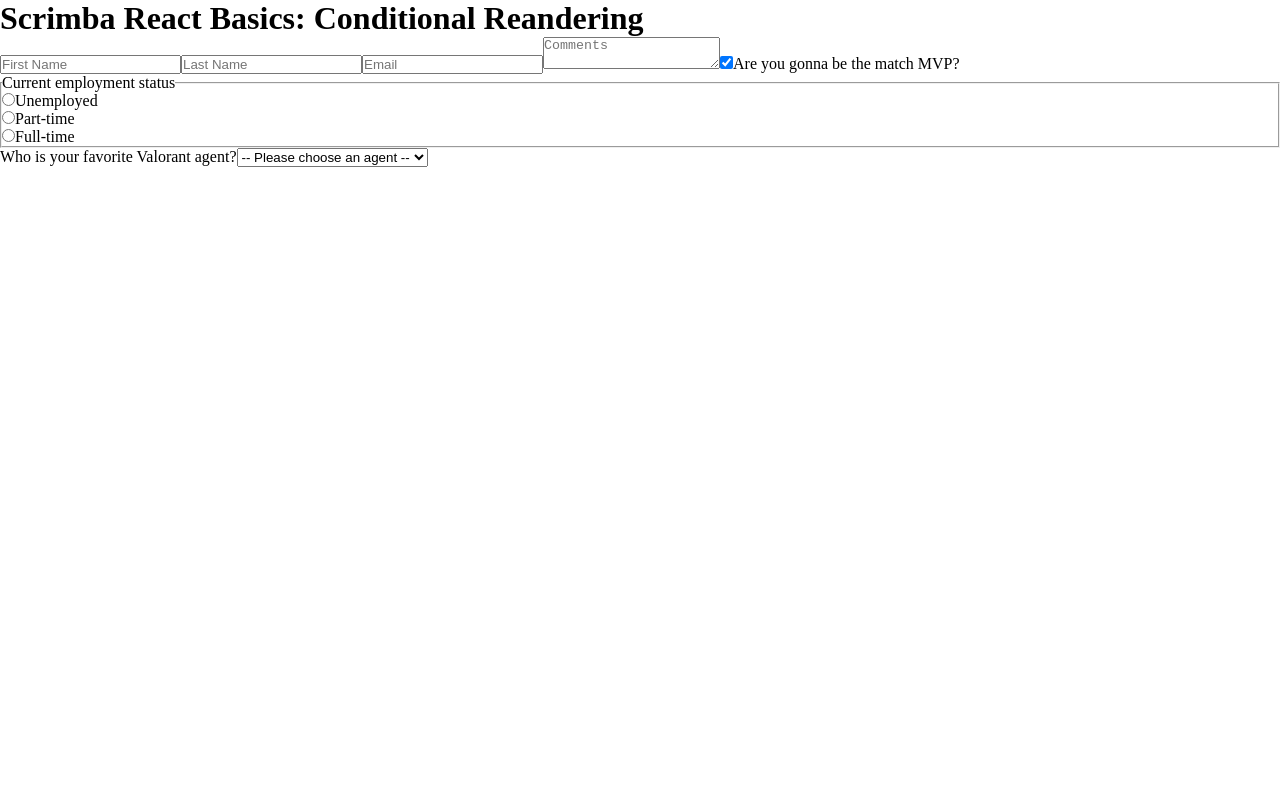
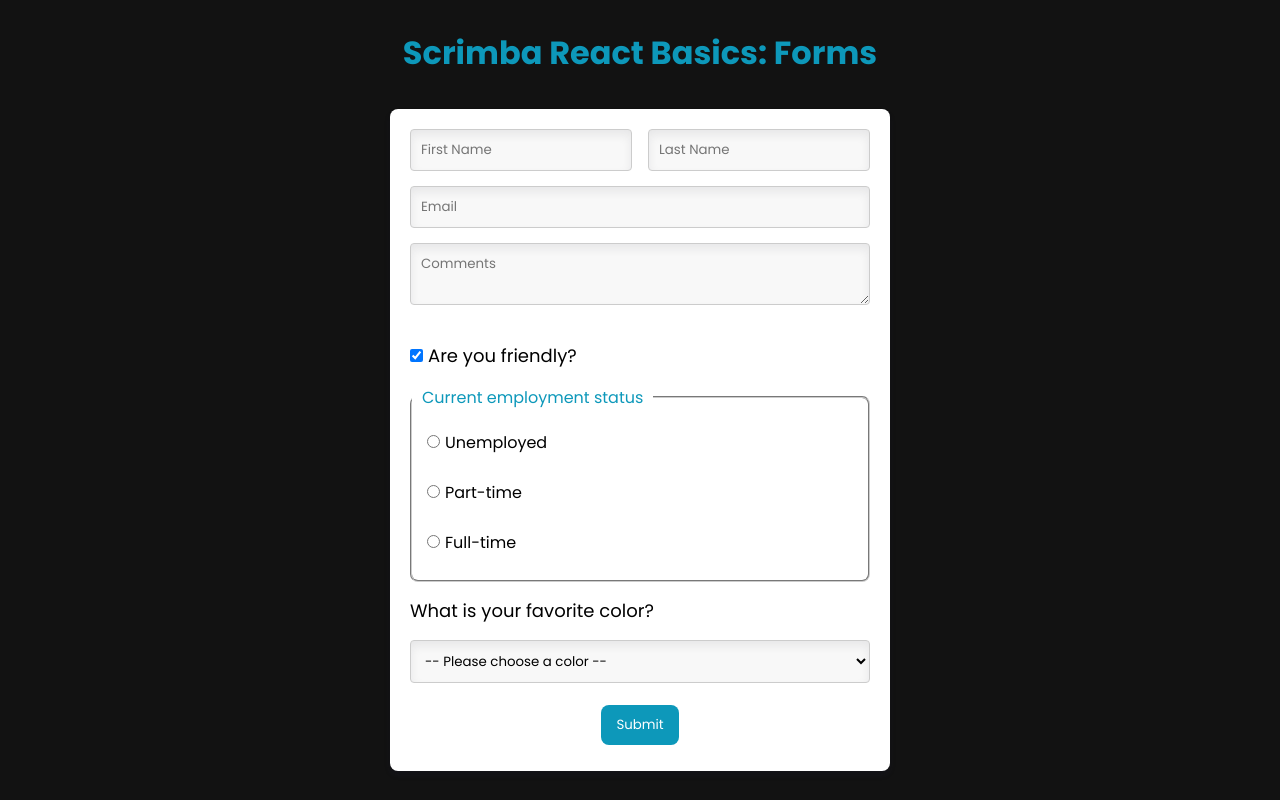
Before and after one commit to tak40/react-basics-form, a React (Vite) app: page / in a window 1280 px wide. Built offline with nearby package versions, Linux system fonts and the light colour scheme.

Commit message:
update: styling

```diff
--- a/index.html
+++ b/index.html
@@ -5,6 +5,12 @@
     <head>
         <meta charset="UTF-8" />
         <meta name="viewport" content="width=device-width, initial-scale=1.0" />
+        <link rel="preconnect" href="https://fonts.googleapis.com" />
+        <link rel="preconnect" href="https://fonts.gstatic.com" crossorigin />
+        <link
+            href="https://fonts.googleapis.com/css2?family=Nunito:wght@400;600;700&family=Poppins:wght@400;600;700&display=swap"
+            rel="stylesheet"
+        />
         <title>Scrimba React Basics: Form</title>
     </head>
     <body>
--- a/src/App.jsx
+++ b/src/App.jsx
@@ -5,7 +5,7 @@
 function App() {
     return (
         <main>
-            <h1>Scrimba React Basics: Conditional Reandering</h1>
+            <h1>Scrimba React Basics: Forms</h1>
             <Form />
         </main>
     )
--- a/src/Form.jsx
+++ b/src/Form.jsx
@@ -9,7 +9,7 @@
         lastName: '',
         email: '',
         comments: '',
-        valorant: true,
+        isFriendly: true,
         employment: '',
         favAgent: '',
     })
@@ -24,8 +24,14 @@
         })
     }
 
+    function handleSubmit(event) {
+        event.preventDefault()
+        console.log(formData)
+    }
+
     return (
-        <form>
+        <form onSubmit={handleSubmit}>
+            <div className="name">
                 <input
                     type="text"
                     placeholder="First Name"
@@ -40,6 +46,7 @@
                     name="lastName"
                     value={formData.lastName}
                 />
+            </div>
             <input
                 type="email"
                 placeholder="Email"
@@ -53,18 +60,21 @@
                 name="comments"
                 value={formData.comments}
             />
+
+            <label htmlFor="isFriendly" className='friendly-text'>
                 <input
                     type="checkbox"
-                id="valorant"
-                checked={formData.valorant}
+                    id="isFriendly"
+                    checked={formData.isFriendly}
                     onChange={handleChange}
-                name="valorant"
+                    name="isFriendly"
                 />
-            <label htmlFor="valorant">Are you gonna be the match MVP?</label>
+                Are you friendly?
+            </label>
 
             <fieldset>
                 <legend>Current employment status</legend>
-
+                <label htmlFor="unemployed">
                     <input
                         type="radio"
                         id="unemployed"
@@ -73,9 +83,10 @@
                         checked={formData.employment === 'unemployed'}
                         onChange={handleChange}
                     />
-                <label htmlFor="unemployed">Unemployed</label>
+                    Unemployed
+                </label>
                 <br />
-
+                <label htmlFor="part-time">
                     <input
                         type="radio"
                         id="part-time"
@@ -84,9 +95,10 @@
                         checked={formData.employment === 'part-time'}
                         onChange={handleChange}
                     />
-                <label htmlFor="part-time">Part-time</label>
+                    Part-time
+                </label>
                 <br />
-
+                <label htmlFor="full-time">
                     <input
                         type="radio"
                         id="full-time"
@@ -95,39 +107,26 @@
                         checked={formData.employment === 'full-time'}
                         onChange={handleChange}
                     />
-                <label htmlFor="full-time">Full-time</label>
+                    Full-time
+                </label>
                 <br />
             </fieldset>
 
-            <label htmlFor="favAgent">Who is your favorite Valorant agent?</label>
+            <label htmlFor="favColor" className='favColor'>What is your favorite color?</label>
             <select
-                name="favAgent"
-                id="favAgent"
-                value={formData.favAgent}
+                name="favColor"
+                id="favColor"
+                value={formData.favColor}
                 onChange={handleChange}
             >
-                <option value="">-- Please choose an agent --</option>
-                <option value="jett">Jett</option>
-                <option value="raze">Raze</option>
-                <option value="phoenix">Phoenix</option>
-                <option value="sage">Sage</option>
-                <option value="sova">Sova</option>
-                <option value="viper">Viper</option>
-                <option value="cypher">Cypher</option>
-                <option value="brimstone">Brimstone</option>
-                <option value="omen">Omen</option>
-                <option value="breach">Breach</option>
-                <option value="reyna">Reyna</option>
-                <option value="killjoy">Killjoy</option>
-                <option value="skye">Skye</option>
-                <option value="yoru">Yoru</option>
-                <option value="astra">Astra</option>
-                <option value="kayo">Kayo</option>
-                <option value="chamber">Chamber</option>
-                <option value='harbor'>Harbor</option>
-                <option value='deadlock'>Deadlock</option>
-                <option value='iso'>Iso</option>
+                <option value="">-- Please choose a color --</option>
+                <option value="blue">Blue</option>
+                <option value="green">Green</option>
+                <option value="red">Red</option>
+                <option value="orange">Orange</option>
+                <option value="yellow">Yellow</option>
             </select>
+            <button>Submit</button>
         </form>
     )
 }
--- a/src/index.css
+++ b/src/index.css
@@ -1,5 +1,129 @@
+/** @format */
+
+:root {
+    --primary-color: #0d98ba;
+    --hover-color: #06667d;
+    --background-color: #121212;
+    --text-color: #ffffff;
+    --border-radius: 8px;
+    --transition-speed: 0.2s;
+}
+
 * {
-  box-sizing: border-box;
-  margin: 0;
-  padding: 0;
+    box-sizing: border-box;
+    margin: 0;
+    padding: 0;
+    /* outline: dotted red; */
 }
+
+body,
+input,
+button,
+select,
+textarea {
+    font-family: 'Poppins', sans-serif;
+}
+
+main {
+    background-color: var(--background-color);
+    color: var(--text-color);
+    display: flex;
+    flex-direction: column;
+    align-items: center;
+    justify-content: center;
+    min-height: 100vh;
+    padding: 20px;
+}
+
+h1 {
+    color: var(--primary-color);
+    margin-bottom: 2rem;
+}
+
+form {
+    background: white;
+    border-radius: var(--border-radius);
+    padding: 20px;
+    max-width: 500px;
+    width: 100%;
+    box-shadow: 0 4px 6px rgba(50, 50, 93, 0.11), 0 1px 3px rgba(0, 0, 0, 0.08);
+}
+
+.name {
+    display: flex;
+    gap: 1rem;
+}
+
+.friendly-text {
+    margin-bottom: 1rem;
+    font-size: large;
+}
+
+input[type='text'],
+input[type='email'],
+textarea,
+select {
+    width: 100%;
+    padding: 10px;
+    margin-bottom: 15px;
+    border: 1px solid #ccc;
+    border-radius: 4px;
+    box-shadow: inset 0 5px 10px rgba(27, 31, 35, 0.075);
+    transition: box-shadow 0.2s ease-in-out;
+    background-color: #f8f8f8;
+}
+
+input[type='text']:focus,
+input[type='email']:focus,
+textarea:focus,
+select:focus {
+    box-shadow: 0 0 0 3px var(--primary-color);
+    outline: none;
+}
+
+input[type='checkbox'],
+input[type='radio'] {
+    margin-right: 5px;
+}
+
+label {
+    color: #000000;
+    margin-top: 15px;
+    display: block;
+}
+
+fieldset {
+    border-color: #ccc;
+    border-radius: var(--border-radius);
+    padding-top: 20px;
+}
+
+legend {
+    color: var(--primary-color);
+    padding: 0 10px;
+}
+
+fieldset label {
+    margin: 0 0 0 15px;
+}
+
+.favColor {
+    margin-bottom: 1rem;
+    font-size: large;
+}
+
+button {
+    display: block;
+    margin: 0.5em auto;
+    background-color: var(--primary-color);
+    color: white;
+    border: none;
+    padding: 10px 15px;
+    border-radius: var(--border-radius);
+    cursor: pointer;
+    transition: background-color var(--transition-speed);
+}
+
+button:hover {
+    background-color: var(--hover-color);
+}
```
Lines whose indentation alone changed are shown as unchanged.
